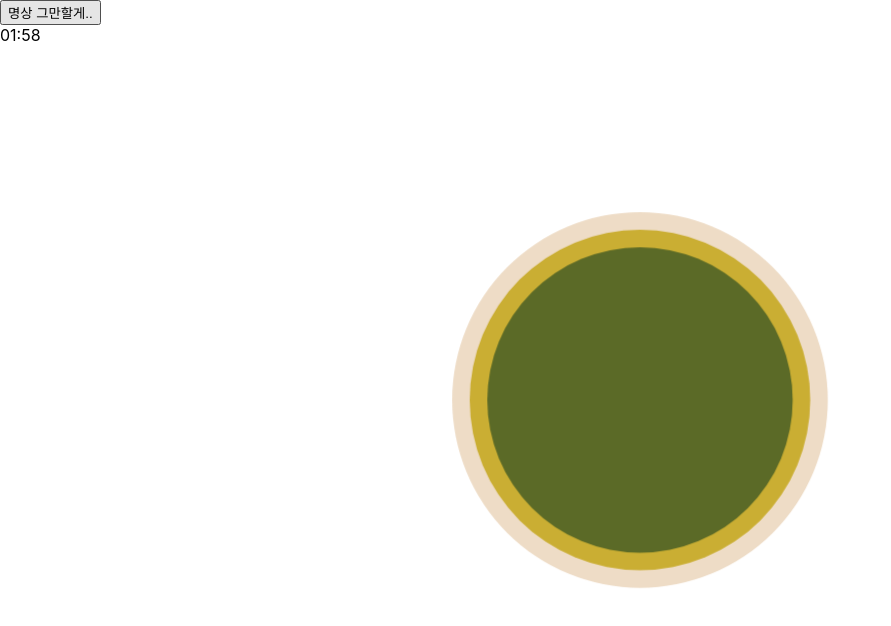
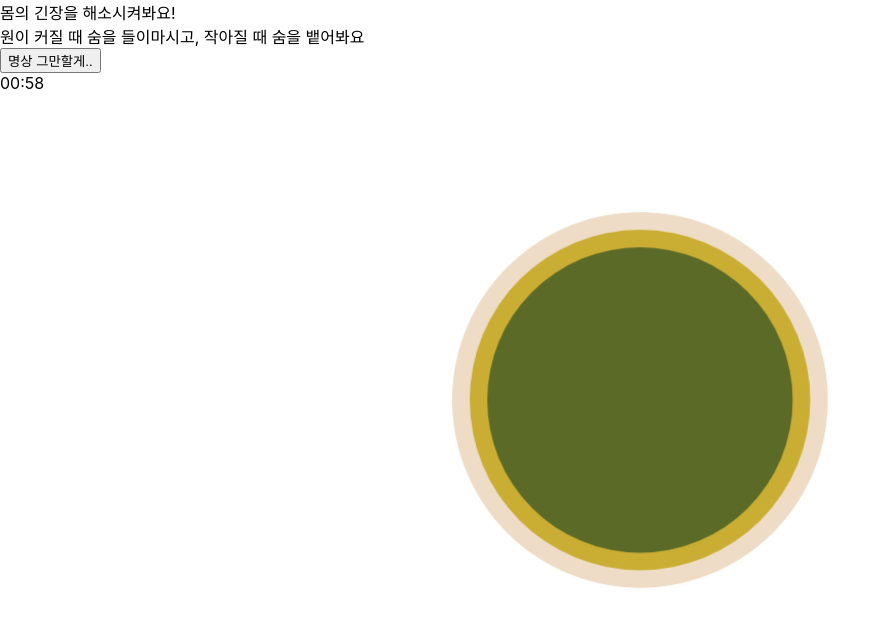
Before and after one commit to Empty-Car/Moonlight, a React (Create React App) app: page /meditation in a window 1280 px wide. Both pictures are taken after a click on the button "명상 시작". Shown: the top 626 px of the page, without its empty margins (0-891 px from the left). Built offline with nearby package versions, Linux system fonts and the light colour scheme.

Commit message:
구조변경!

```diff
--- a/src/component/Meditation/Meditation.js
+++ b/src/component/Meditation.js
@@ -1,6 +1,7 @@
 import gsap from "gsap";
-import React, { useEffect, useState, useRef } from "react";
+import React, { useEffect, useState } from "react";
 import styled from "styled-components";
+import Timer from "./Timer";
 
 const BreathCircle = styled.div`
   background-color: ${(props) => props.color};
@@ -29,36 +30,9 @@ const minuteToMillisec = (time) => {
   return time * 60000;
 };
 
-const minuteToSec = (time) => {
-  return time * 60;
-};
-
-const padNumber = (num) => {
-  return String(num).padStart(2, "0");
-};
-
 const Meditation = () => {
   const [time, setTime] = useState(1);
-  console.log(time);
   const [isStart, setIsStart] = useState(false);
-
-  let initialTime = useRef(minuteToSec(time));
-  console.log(initialTime);
-  const interval = useRef(null);
-  const [min, setMin] = useState(padNumber(time));
-  const [sec, setSec] = useState(padNumber("0"));
-
-  useEffect(() => {
-    if (!isStart) return;
-
-    interval.current = setInterval(() => {
-      initialTime.current -= 1;
-      setSec(padNumber(initialTime.current % 60));
-      setMin(padNumber(parseInt(initialTime.current / 60)));
-    }, 1000);
-
-    return () => clearInterval(interval.current);
-  }, [isStart]);
 
   const onClickPlus = () => {
     setTime(time + 1);
@@ -71,11 +45,9 @@ const Meditation = () => {
   const onClickStart = () => {
     setIsStart(true);
 
-    initialTime.current *= 2;
-
     setTimeout(() => {
       onClickStop();
-    }, minuteToMillisec(time));
+    }, minuteToMillisec(time) + 2000);
   };
 
   const onClickStop = () => {
@@ -103,10 +75,10 @@ const Meditation = () => {
       )}
       {isStart && (
         <>
+          <div>몸의 긴장을 해소시켜봐요! </div>
+          <div>원이 커질 때 숨을 들이마시고, 작아질 때 숨을 뱉어봐요</div>
           <button onClick={onClickStop}>명상 그만할게..</button>
-          <div>
-            {min}:{sec}
-          </div>
+          <Timer m={time} s="0"></Timer>
           <BreathCircle className="ani" color="#EEDCC6"></BreathCircle>
           <BreathCircle className="ani1" color="#CAAE33"></BreathCircle>
           <BreathCircle className="ani2" color="#5B6A27"></BreathCircle>
--- /dev/null
+++ b/src/component/Timer.js
@@ -0,0 +1,35 @@
+import React, { useEffect, useState } from "react";
+
+const padNumber = (num) => {
+  return String(num).padStart(2, "0");
+};
+
+const Timer = ({ m, s }) => {
+  const [min, setMin] = useState(parseInt(m));
+  const [sec, setSec] = useState(parseInt(s));
+
+  useEffect(() => {
+    const countdown = setInterval(() => {
+      if (parseInt(sec) > 0) {
+        setSec(parseInt(sec) - 1);
+      }
+      if (parseInt(sec) === 0) {
+        if (parseInt(min) === 0) {
+          clearInterval(countdown);
+        } else {
+          setMin(parseInt(min) - 1);
+          setSec(59);
+        }
+      }
+    }, 1000);
+    return () => clearInterval(countdown);
+  }, [min, sec]);
+
+  return (
+    <div>
+      {padNumber(min)}:{padNumber(sec)}
+    </div>
+  );
+};
+
+export default Timer;
--- a/src/container/Main/index.js
+++ b/src/container/Main/index.js
@@ -1,4 +1,4 @@
-import Main from "../../component/Main/Main";
+import Main from "../../component/Main";
 
 const MainContainer = () => {
   return <Main />;
--- a/src/container/Meditation/index.js
+++ b/src/container/Meditation/index.js
@@ -1,4 +1,4 @@
-import Meditation from "../../component/Meditation/Meditation";
+import Meditation from "../../component/Meditation";
 
 const MeditationContainer = () => {
   return <Meditation />;
```
Also changed, not shown: src/component/BreathAudio.js (added, +9 -0 lines), src/component/Main.js (renamed from src/component/Main/Main.js).
